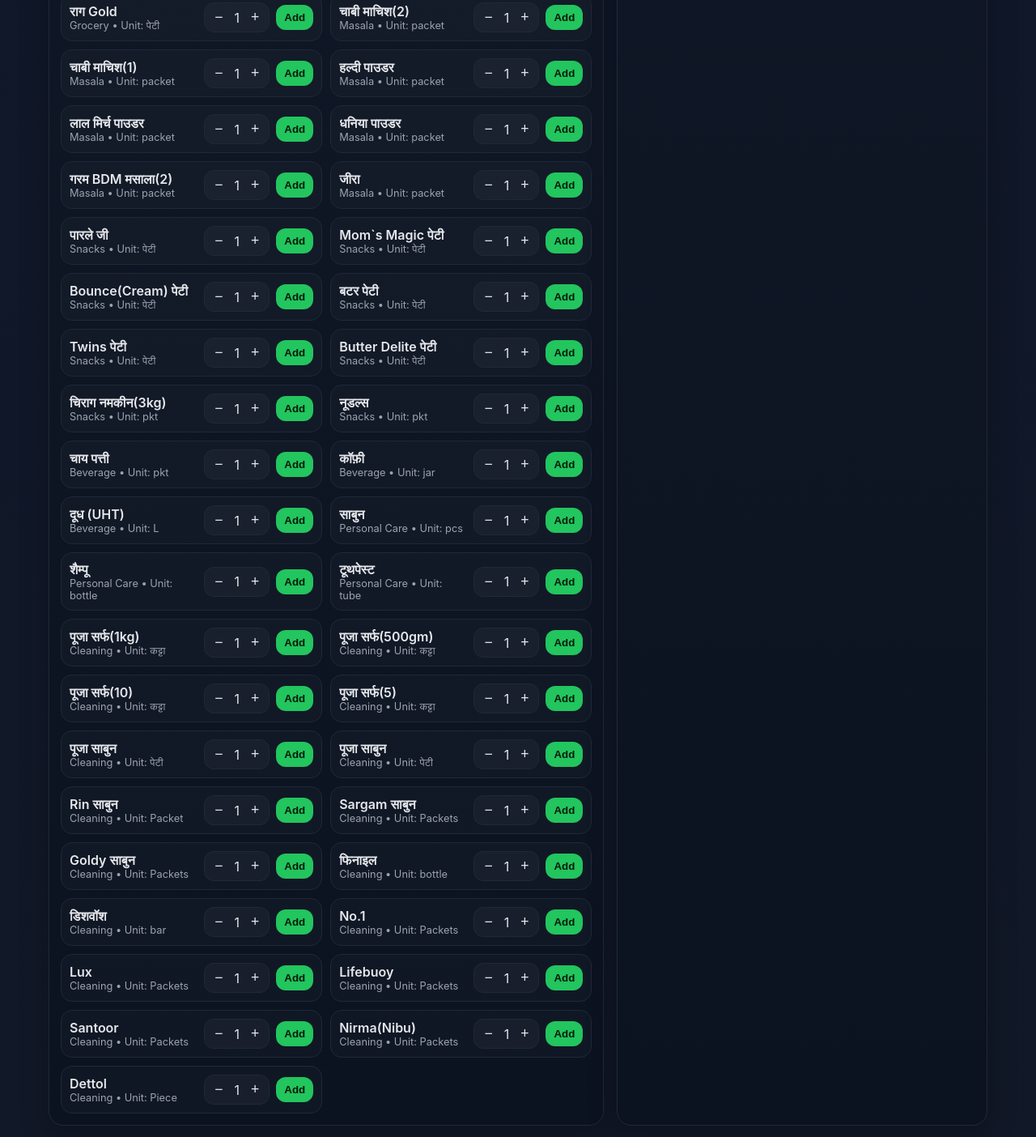
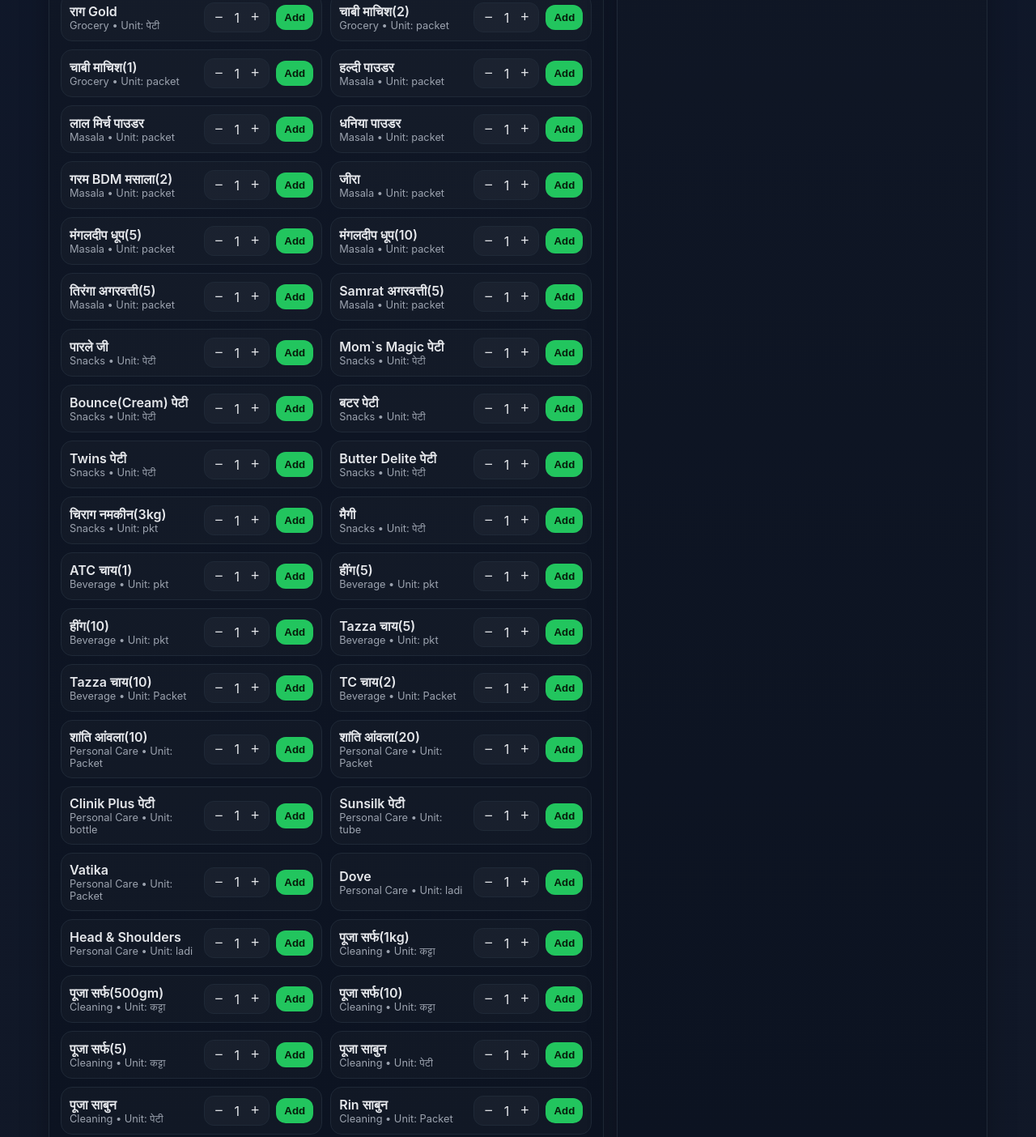
Before and after one commit to Pankajverma9759/BillingApp, a plain HTML site: page Bill.html in a window 1280 px wide. Shown: the part 902-2306 px from the top of the page at 81% size. Drawn offline with Linux system fonts and the light colour scheme.

Commit message:
add product

```diff
--- a/Bill.html
+++ b/Bill.html
@@ -179,10 +179,10 @@
           <button class="pill active" data-cat="all">All</button>
           <button class="pill" data-cat="Grocery">Grocery</button>
           <button class="pill" data-cat="Masala">Masala</button>
-          <button class="pill" data-cat="Snacks">Snacks</button>
-          <button class="pill" data-cat="Beverage">Beverage</button>
+          <button class="pill" data-cat="Snacks">Biscuits</button>
+          <button class="pill" data-cat="Beverage">चाय की पत्ती & दूध</button>
           <button class="pill" data-cat="Personal Care">Personal Care</button>
-          <button class="pill" data-cat="Cleaning">Cleaning</button>
+          <button class="pill" data-cat="Cleaning">साबुन & सर्फ</button>
         </div>
       </div>
     </header>
@@ -262,8 +262,8 @@
       {id:'salt', name:'नमक (Salt)', cat:'Grocery', unit:'कट्टा'},
       {id:'oil_mustard', name:'सरसों तेल', cat:'Grocery', unit:'पीपा'},
       {id:'oil_refined', name:'राग Gold', cat:'Grocery', unit:'पेटी'},
-      {id:'rai', name:'चाबी माचिश(2)', cat:'Masala', unit:'packet'},
-      {id:'rai', name:'चाबी माचिश(1)', cat:'Masala', unit:'packet'},
+      {id:'rai', name:'चाबी माचिश(2)', cat:'Grocery', unit:'packet'},
+      {id:'rai', name:'चाबी माचिश(1)', cat:'Grocery', unit:'packet'},
 
 
       // Masala
@@ -272,7 +272,10 @@
       {id:'dhania', name:'धनिया पाउडर', cat:'Masala', unit:'packet'},
       {id:'garam', name:'गरम BDM मसाला(2)', cat:'Masala', unit:'packet'},
       {id:'jeera', name:'जीरा', cat:'Masala', unit:'packet'},
-
+      {id:'jeera1', name:'मंगलदीप धूप(5)', cat:'Masala', unit:'packet'},
+      {id:'jeera1', name:'मंगलदीप धूप(10)', cat:'Masala', unit:'packet'},
+      {id:'jeera1', name:'तिरंगा अगरवत्ती(5)', cat:'Masala', unit:'packet'},
+       {id:'jeera1', name:'Samrat अगरवत्ती(5)', cat:'Masala', unit:'packet'},
       // Snacks
       {id:'biscuits', name:'पारले जी', cat:'Snacks', unit:'पेटी'},
       {id:'biscuits', name:'Mom`s Magic पेटी', cat:'Snacks', unit:'पेटी'},
@@ -282,15 +285,25 @@
       {id:'biscuits', name:'Butter Delite पेटी ', cat:'Snacks', unit:'पेटी'},
 
       {id:'namkeen', name:'चिराग नमकीन(3kg)', cat:'Snacks', unit:'pkt'},
-      {id:'noodles', name:'नूडल्स', cat:'Snacks', unit:'pkt'},
+      {id:'noodles', name:'मैगी', cat:'Snacks', unit:'पेटी'},
       // Beverage
-      {id:'tea', name:'चाय पत्ती', cat:'Beverage', unit:'pkt'},
-      {id:'coffee', name:'कॉफ़ी', cat:'Beverage', unit:'jar'},
-      {id:'milk', name:'दूध (UHT)', cat:'Beverage', unit:'L'},
+      {id:'tea', name:'ATC चाय(1)', cat:'Beverage', unit:'pkt'},
+      {id:'tea2', name:'हींग(5)', cat:'Beverage', unit:'pkt'},
+      {id:'tea2', name:'हींग(10)', cat:'Beverage', unit:'pkt'},
+
+      {id:'tea1', name:'Tazza चाय(5)', cat:'Beverage', unit:'pkt'},
+      {id:'coffee', name:'Tazza चाय(10)', cat:'Beverage', unit:'Packet'},
+      {id:'milk', name:'TC चाय(2)', cat:'Beverage', unit:'Packet'},
+
       // Personal Care
-      {id:'soap', name:'साबुन', cat:'Personal Care', unit:'pcs'},
-      {id:'shampoo', name:'शैम्पू', cat:'Personal Care', unit:'bottle'},
-      {id:'toothpaste', name:'टूथपेस्ट', cat:'Personal Care', unit:'tube'},
+      {id:'soap', name:'शांति आंवला(10)', cat:'Personal Care', unit:'Packet'},
+      {id:'soap1', name:'शांति आंवला(20)', cat:'Personal Care', unit:'Packet'},
+      {id:'shampoo', name:'Clinik Plus पेटी ', cat:'Personal Care', unit:'bottle'},
+      {id:'toothpaste', name:'Sunsilk पेटी', cat:'Personal Care', unit:'tube'},
+      {id:'toothpaste1', name:'Vatika', cat:'Personal Care', unit:'Packet'},
+      {id:'toothpaste2', name:'Dove', cat:'Personal Care', unit:'ladi'},
+      {id:'toothpaste3', name:'Head & Shoulders', cat:'Personal Care', unit:'ladi'},
+
       // Cleaning
       {id:'detergent', name:'पूजा सर्फ(1kg)', cat:'Cleaning', unit:'कट्टा'},
       {id:'detergent01', name:'पूजा सर्फ(500gm)', cat:'Cleaning', unit:'कट्टा'},
@@ -302,8 +315,10 @@
       {id:'detergent07', name:'Sargam साबुन', cat:'Cleaning', unit:' Packets'},
        {id:'detergent4', name:'Goldy साबुन', cat:'Cleaning', unit:' Packets'},
 
-      {id:'phenyl', name:'फिनाइल', cat:'Cleaning', unit:'bottle'},
-      {id:'dishwash', name:'डिशवॉश', cat:'Cleaning', unit:'bar'},
+      {id:'phenyl', name:'दन्त कांति(10)', cat:'Cleaning', unit:'Packet'},
+      {id:'dishwash', name:'दन्त कांति(20)', cat:'Cleaning', unit:'Packet'},
+      {id:'dishwash1', name:'गुल मंजन', cat:'Cleaning', unit:'Packet'},
+
 
       {id:'detergent5', name:'No.1', cat:'Cleaning', unit:' Packets'},
       {id:'detergent6', name:'Lux', cat:'Cleaning', unit:' Packets'},
```
